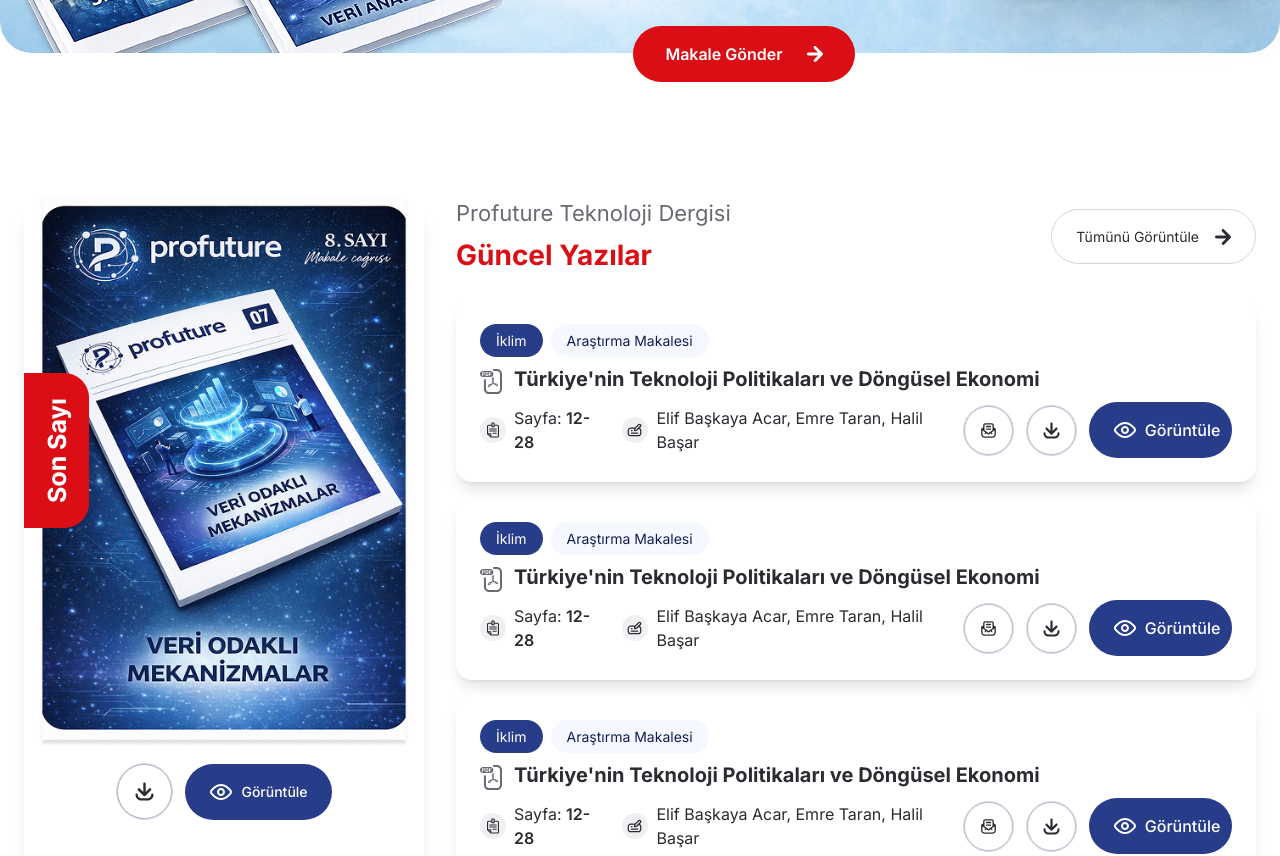
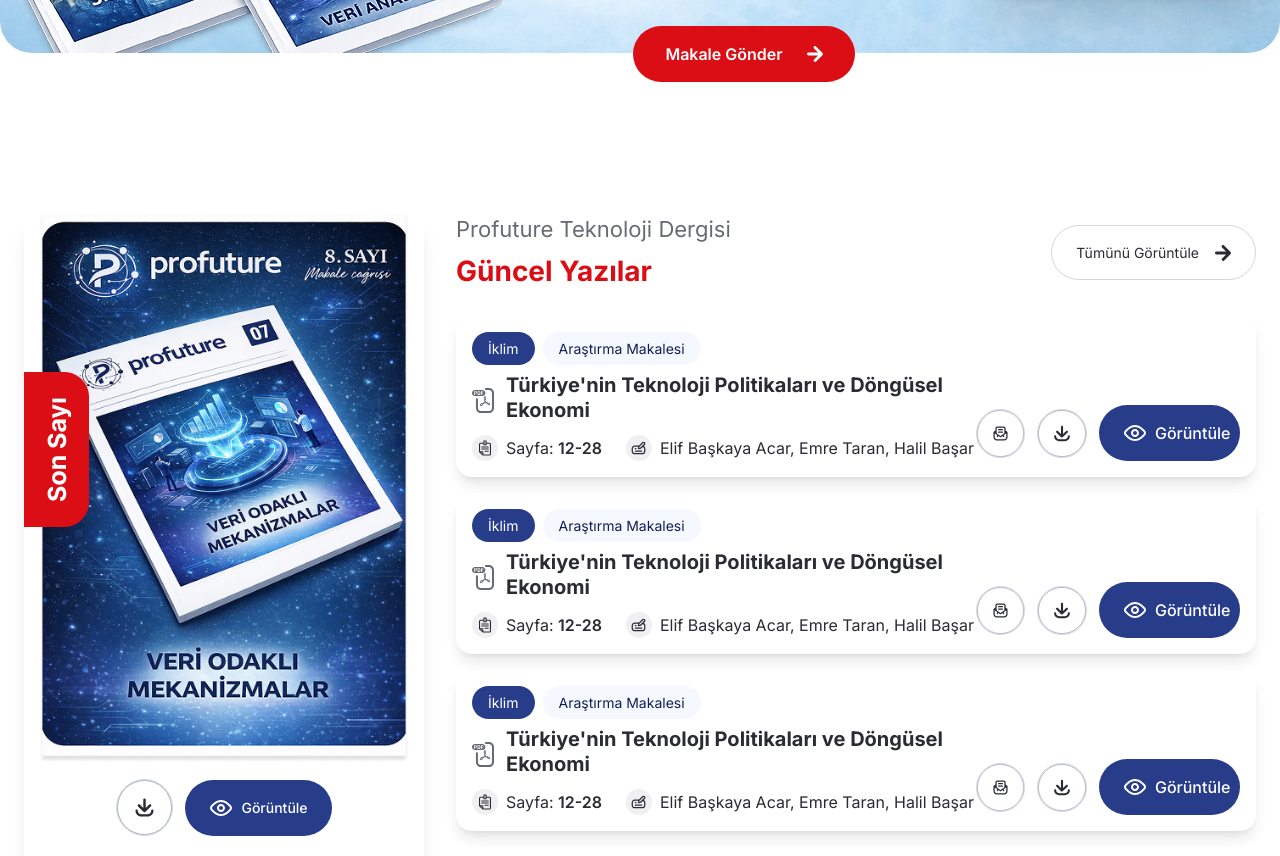
Before and after one commit to fatihbayramm/zeplin-case, a Next.js app: page / in a window 1280 px wide. Shown: the part 2460-3316 px from the top of the page. Built offline with nearby package versions, Linux system fonts and the light colour scheme.

Commit message:
textSection fixings...

```diff
--- a/components/cards/TextCard.tsx
+++ b/components/cards/TextCard.tsx
@@ -23,15 +23,17 @@
   shareUrl,
 }: TextCardProps) {
   return (
-    <div className="bg-white rounded-2xl shadow-lg p-6 flex flex-col gap-2">
+    <div className="bg-white rounded-2xl shadow-lg p-4 flex flex-col gap-2">
       {/* Tags */}
       <div className="flex items-center gap-2">
         <span className="bg-primary-blue text-white text-[14px] px-4 py-1.5 rounded-full">{category}</span>
         <span className="bg-secondary-gray text-primary-dark text-[14px] px-4 py-1.5 rounded-full">{type}</span>
       </div>
 
+      <div className="flex justify-between items-center">
+        <div>
           {/* Title Section */}
-      <div className="flex items-center gap-3">
+          <div className="flex items-center gap-3 mb-3">
             <Image src="/icons/pdf.svg" alt="PDF" width={22} height={25} className="shrink-0 mt-1" />
             <h3 className="text-secondary-dark text-[20px] font-bold leading-tight flex-1">{title}</h3>
           </div>
@@ -51,6 +53,8 @@
               <div className="flex items-center gap-2">
                 <Image src="/icons/author_2.svg" alt="Author" width={26} height={26} />
                 <span className="text-secondary-dark text-[16px]">{authors.join(", ")}</span>
+              </div>
+            </div>
           </div>
         </div>
 
--- a/components/home/TextSection.tsx
+++ b/components/home/TextSection.tsx
@@ -5,22 +5,18 @@
 
 export default function TextSection() {
   return (
-    <section className="bg-white py-16">
+    <section className="bg-white py-20">
       <div className="max-w-[1600px] mx-auto px-6">
         <div className="flex gap-8">
-          {/* Left - Magazine Cover */}
           <div className="shrink-0 relative shadow-xl rounded-2xl">
-            {/* Red Banner - Son Sayı */}
             <div className="absolute left-0 top-[20%] z-20">
               <Image src="/images/text_image_2.png" alt="Son Sayı" width={65} height={155} />
             </div>
 
-            {/* Magazine Cover */}
             <div className="relative w-[400px] h-[550px]">
               <Image src="/images/text_image.png" alt="Son Sayı" fill className="object-contain" />
             </div>
 
-            {/* Action Buttons */}
             <div className="flex items-center justify-center gap-3 mt-4">
               <button className="cursor-pointer rounded-full border border-gray-300 flex items-center justify-center hover:border-primary-blue hover:text-primary-blue transition-colors">
                 <Image src="/icons/download.svg" alt="İndir" width={55} height={55} />
@@ -35,9 +31,7 @@
             </div>
           </div>
 
-          {/* Right - Articles List */}
           <div className="flex-1">
-            {/* Header */}
             <div className="flex items-center justify-between mb-6">
               <div>
                 <h2 className="text-primary-gray text-[22px] mb-1">Profuture Teknoloji Dergisi</h2>
@@ -52,7 +46,6 @@
               </Link>
             </div>
 
-            {/* Articles Grid */}
             <div className="grid grid-cols-1 gap-4">
               {articles.map((article, index) => (
                 <TextCard key={index} {...article} />
```
Lines whose indentation alone changed are shown as unchanged.
